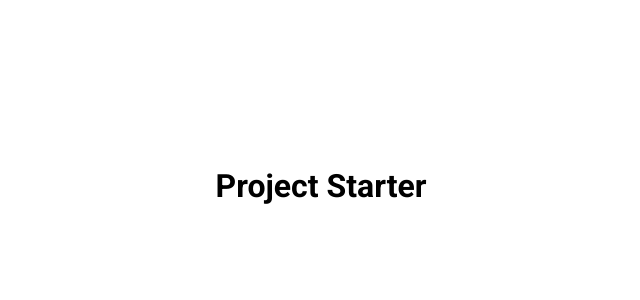
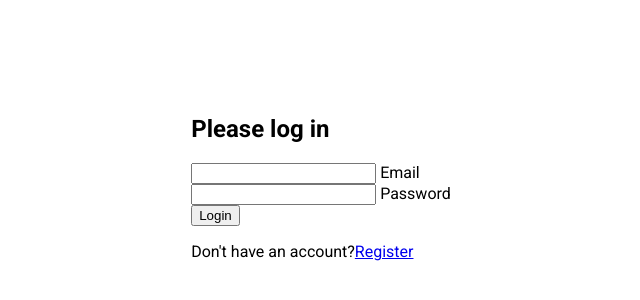
Before and after one commit to MarkLannen/50-JS-Projects_Form-Wave-Animation, a plain HTML site: page index.html in a window 1280 px wide. Shown: the part 214-514 px from the top of the page, without its empty margins (319-959 px from the left). Drawn offline with Linux system fonts and the light colour scheme.

Commit message:
add initial html

```diff
--- a/index.html
+++ b/index.html
@@ -4,10 +4,25 @@
 		<meta charset="UTF-8" />
 		<meta name="viewport" content="width=device-width, initial-scale=1.0" />
 		<link rel="stylesheet" href="style.css" />
-    <title>My Project</title>
+		<title>Form Input Wave</title>
 	</head>
 	<body>
-    <h1>Project Starter</h1>
+		<div class="container">
+			<h2>Please log in</h2>
+			<form>
+				<div class="form-control">
+					<input type="text" required />
+					<label>Email</label>
+				</div>
+
+				<div class="form-control">
+					<input type="password" required />
+					<label>Password</label>
+				</div>
+				<button class="btn">Login</button>
+				<p class="text">Don't have an account?<a href="#">Register</a></p>
+			</form>
+		</div>
 		<script src="script.js"></script>
 	</body>
 </html>
```
Lines whose indentation alone changed are shown as unchanged.
